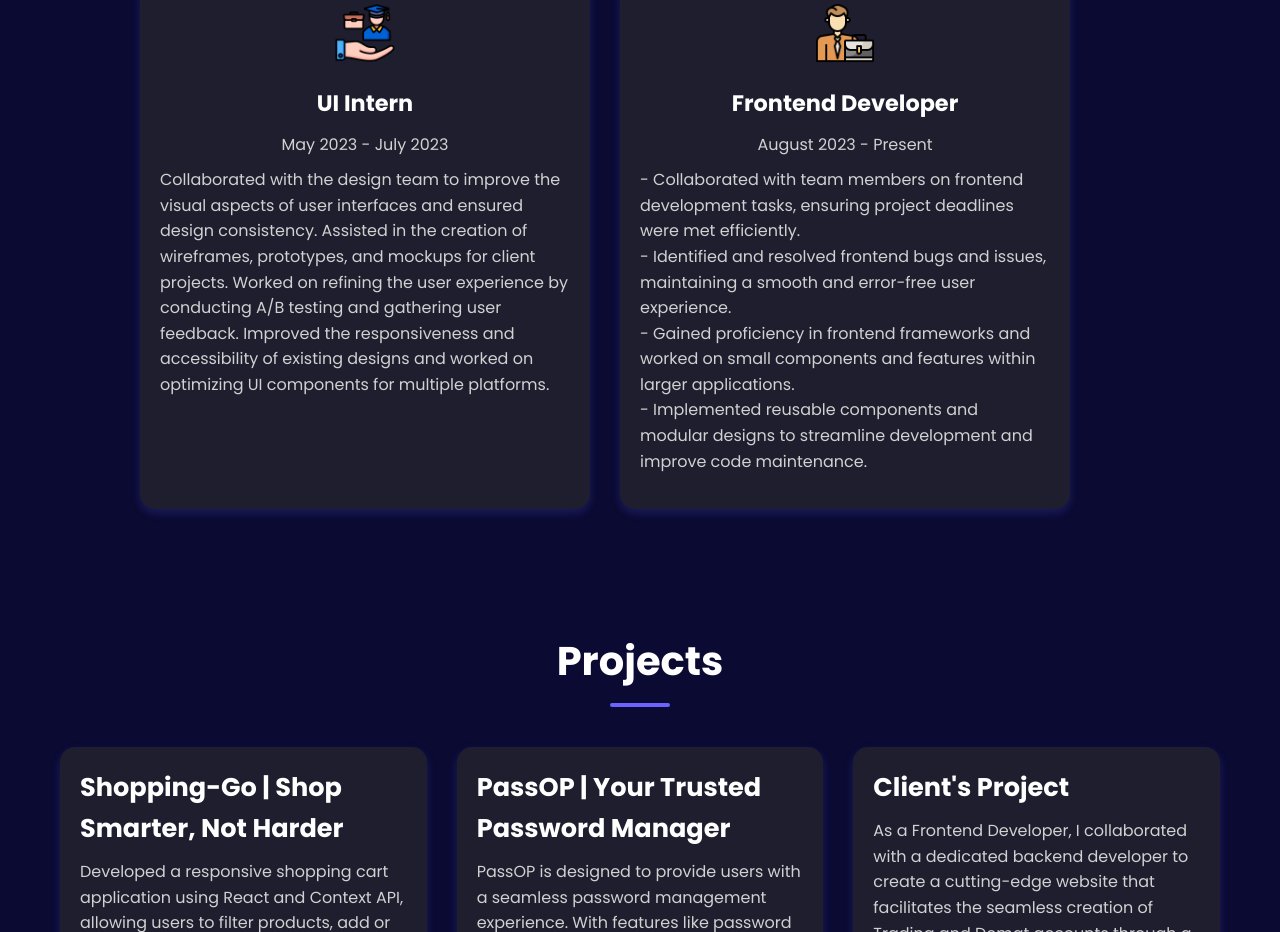
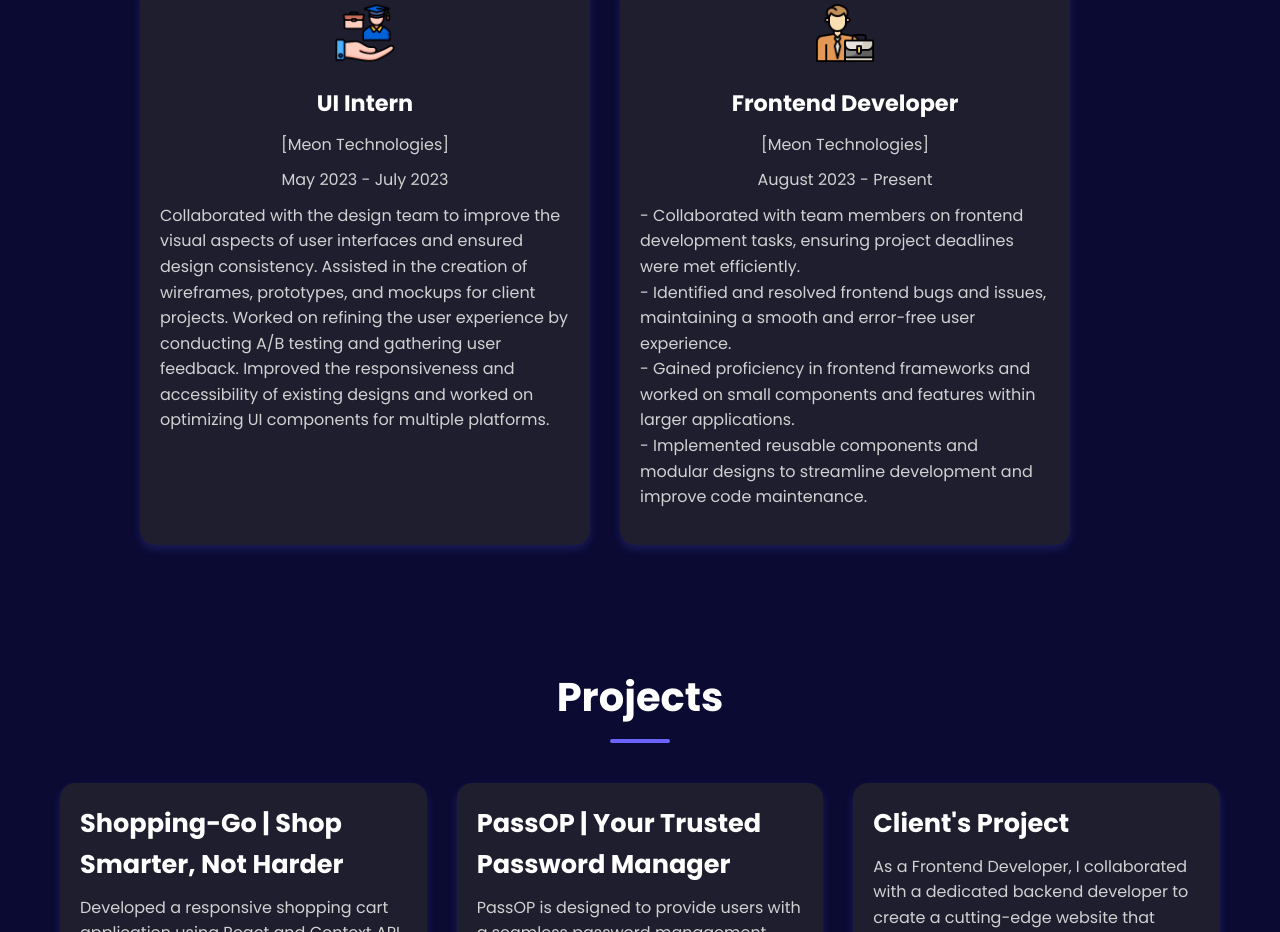
Before and after one commit to akash6998s/portfolio, a plain HTML site: page index.html in a window 1280 px wide. Shown: the part 2017-2949 px from the top of the page. Drawn offline with nearby package versions, Linux system fonts and the light colour scheme.

Commit message:
add company name in experience

```diff
--- a/index.html
+++ b/index.html
@@ -790,6 +790,7 @@
             <div class="experience-card">
               <img src="/images/experience-one.png" alt="UI Intern" />
               <h3>UI Intern</h3>
+              <p>[Meon Technologies]</p>
               <p>May 2023 - July 2023</p>
               <p class="text-start">
                 Collaborated with the design team to improve the visual aspects
@@ -806,6 +807,7 @@
             <div class="experience-card">
               <img src="/images/experience-two.png" alt="Frontend Developer" />
               <h3>Frontend Developer</h3>
+              <p>[Meon Technologies]</p>
               <p>August 2023 - Present</p>
               <p class="text-start">
                 - Collaborated with team members on frontend development tasks,
```
